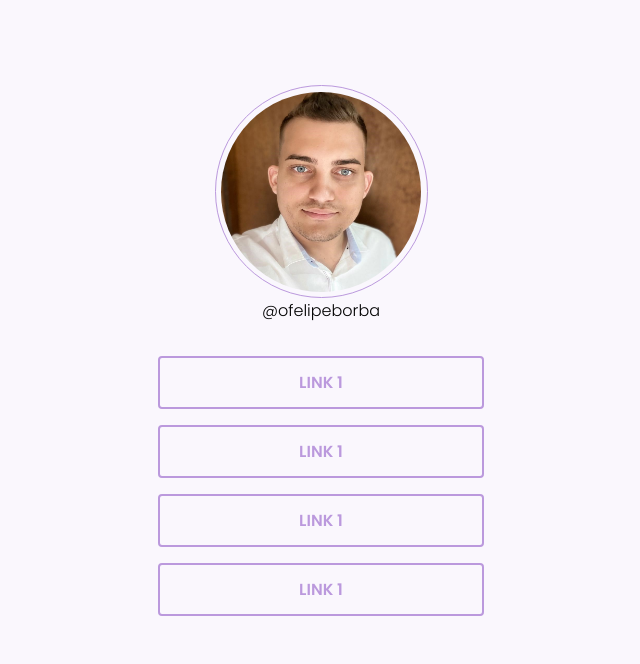
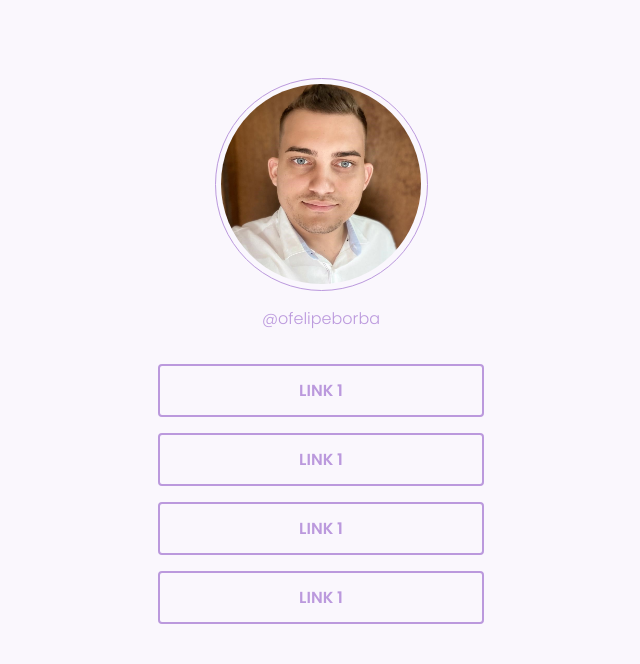
Before and after one commit to felipeborbaof/social-tree, a plain HTML site: page index.html in a window 1280 px wide. Shown: the top 664 px of the page, without its empty margins (319-959 px from the left). Drawn offline with Linux system fonts and the light colour scheme.

Commit message:
Update style.css

```diff
--- a/style.css
+++ b/style.css
@@ -52,7 +52,7 @@ body, html {
     border-radius: 50%;
 }
 
-.tree-container .insta-user {
+.tree-container .instagram-user {
     margin-top: 15px;
     color: var(--purple);
 }
```
